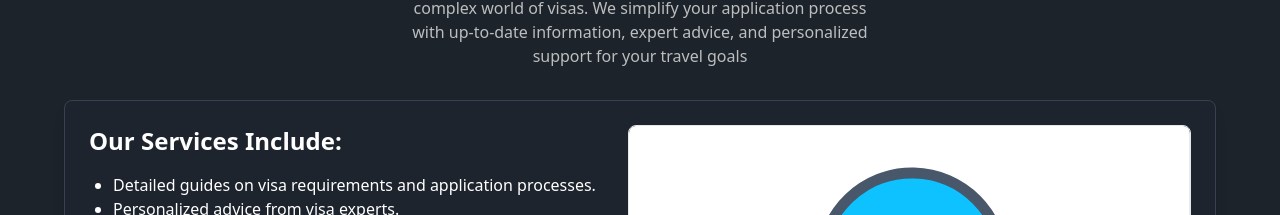
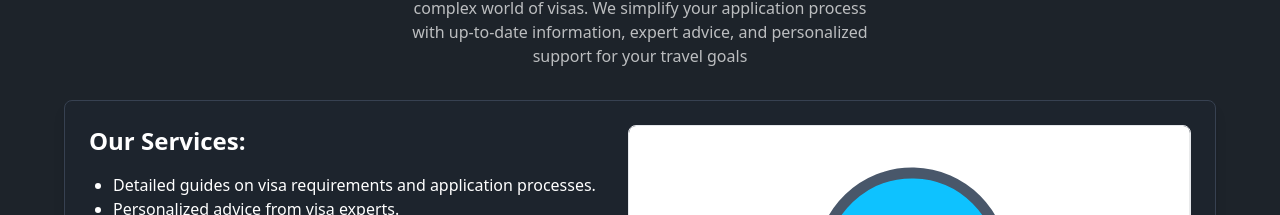
Before and after one commit to Hasan1971f/client-side, a React (Vite) app: page / in a window 1280 px wide. Shown: the part 1316-1531 px from the top of the page. Built offline with nearby package versions, Linux system fonts and the light colour scheme; no server answers.

Commit message:
added a About.jsx

```diff
--- a/src/Components/AboutUs.jsx
+++ b/src/Components/AboutUs.jsx
@@ -17,7 +17,7 @@
                 : "bg-white border-gray-200/50"
                 }`}>
                 <div className='lg:w-1/2'>
-                    <h2 className="text-2xl font-bold mb-4">Our Services Include:</h2>
+                    <h2 className="text-2xl font-bold mb-4">Our Services:</h2>
                     <ul className="list-disc pl-6 mb-4">
                         <li>Detailed guides on visa requirements and application processes.</li>
                         <li>Personalized advice from visa experts.</li>
```
